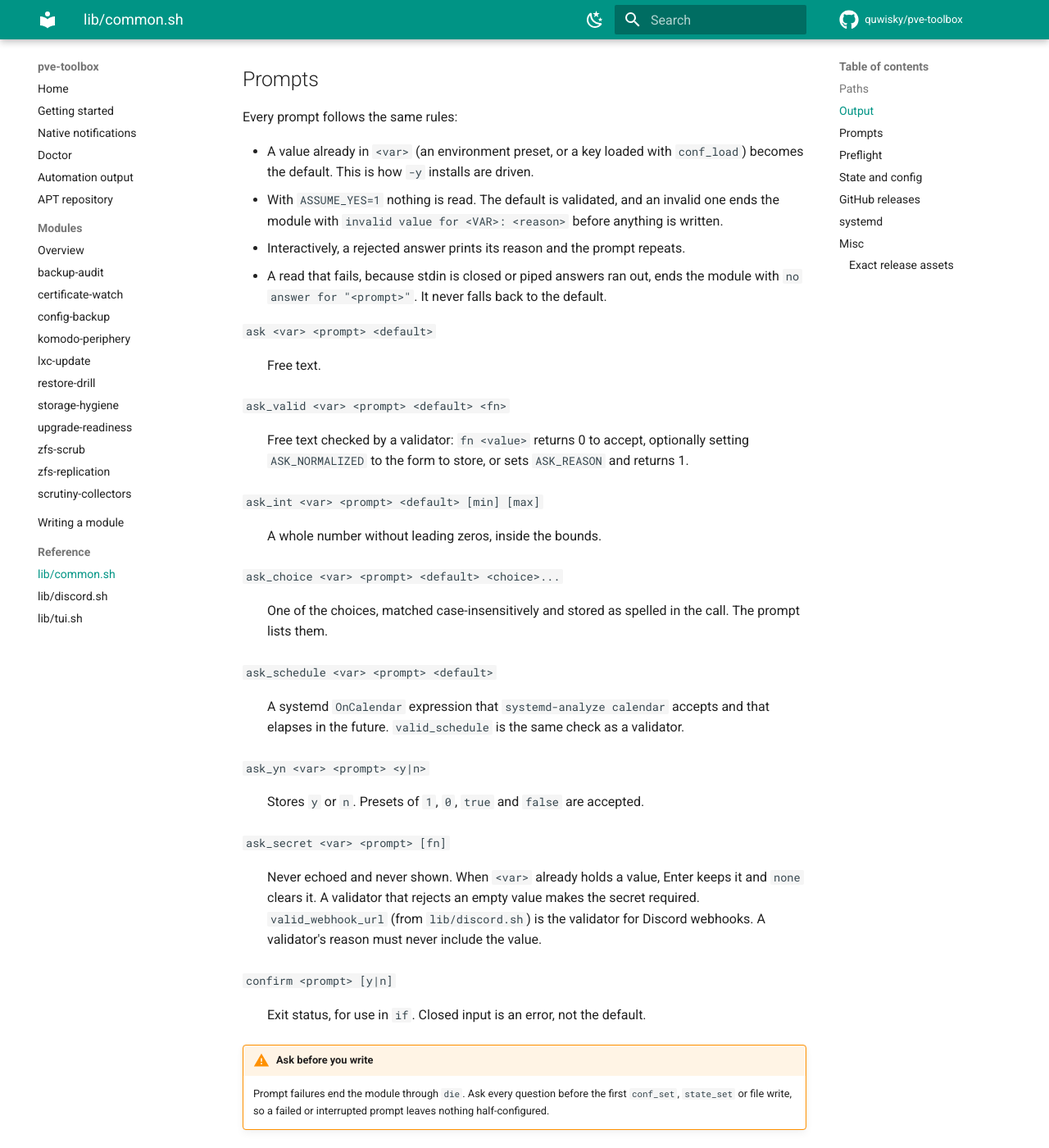
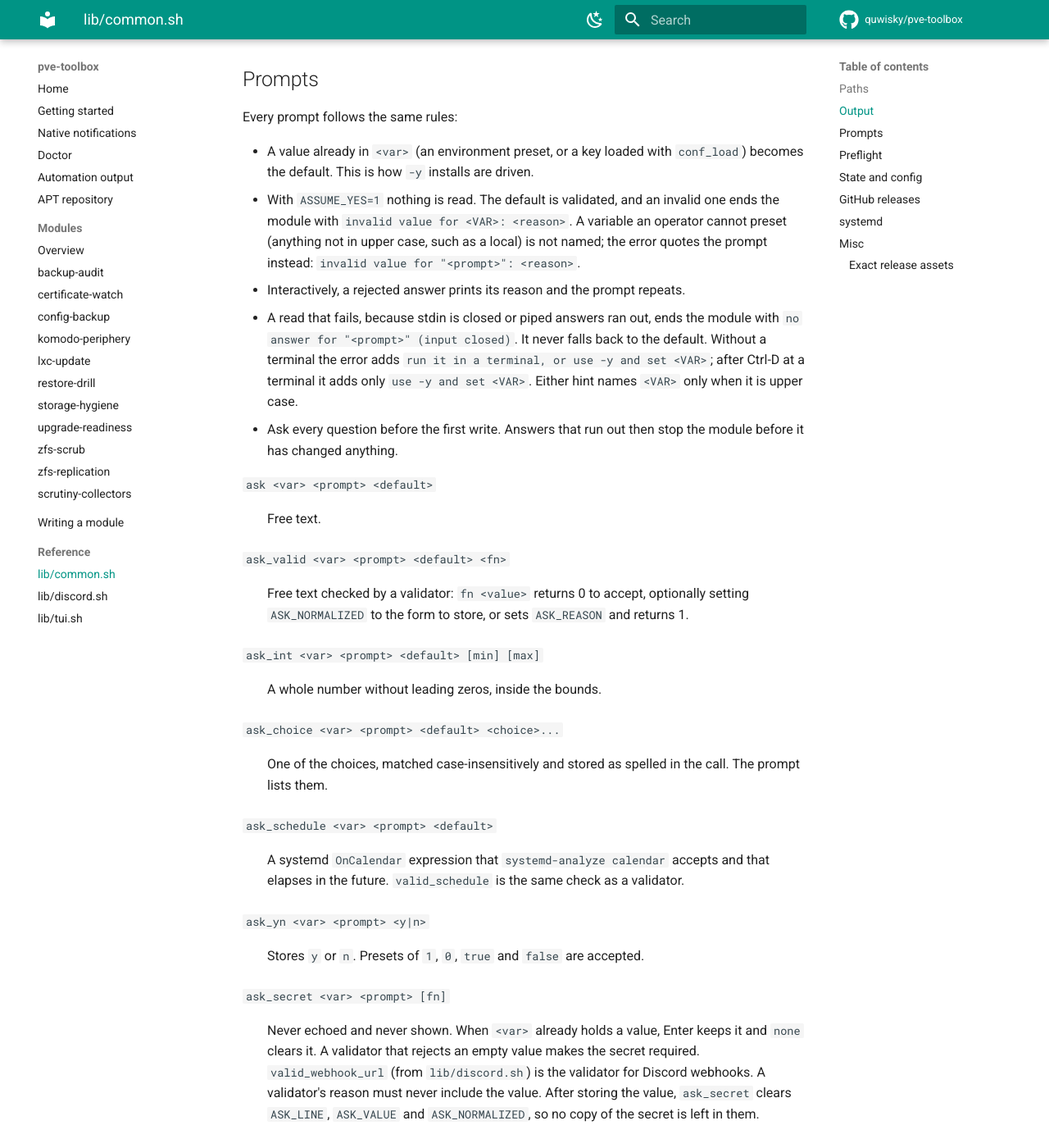
Before and after one commit to quwisky/pve-toolbox, an MkDocs documentation site: the page built from docs/reference/common.md, in a window 1280 px wide and 1400 px high, scrolled down 981 px. Shown: the whole window at 82% size. Built offline with MkDocs 1.6.1 and Material for MkDocs 9.7.7, drawn with Linux system fonts in a browser that asks for light colours; comment, search, counter and statistics services are not loaded.

Commit message:
fix(input): clearer prompt errors and no secret left in ASK_NORMALIZED
- An invalid -y default for a variable an operator cannot preset (not
  upper case) now names the prompt instead of an internal variable.
- Ctrl-D at a terminal no longer advises running it in a terminal; the
  piped-input wording is unchanged.
- ask_secret clears ASK_NORMALIZED along with ASK_LINE and ASK_VALUE, and
  tests/lib.sh now asserts all three are empty on both success paths.
- The pty test covers the Ctrl-D wording.

Co-Authored-By: Claude Opus 5.5 <noreply@anthropic.com>
Claude-Session: https://claude.ai/code/session_011KxtBtqL421fz5g4qHjyYD

```diff
--- a/docs/reference/common.md
+++ b/docs/reference/common.md
@@ -38,12 +38,19 @@ Every prompt follows the same rules:
 - A value already in `<var>` (an environment preset, or a key loaded with
   `conf_load`) becomes the default. This is how `-y` installs are driven.
 - With `ASSUME_YES=1` nothing is read. The default is validated, and an
-  invalid one ends the module with `invalid value for <VAR>: <reason>` before
-  anything is written.
+  invalid one ends the module with `invalid value for <VAR>: <reason>`. A
+  variable an operator cannot preset (anything not in upper case, such as a
+  local) is not named; the error quotes the prompt instead:
+  `invalid value for "<prompt>": <reason>`.
 - Interactively, a rejected answer prints its reason and the prompt repeats.
 - A read that fails, because stdin is closed or piped answers ran out, ends
-  the module with `no answer for "<prompt>"`. It never falls back to the
-  default.
+  the module with `no answer for "<prompt>" (input closed)`. It never falls
+  back to the default. Without a terminal the error adds
+  `run it in a terminal, or use -y and set <VAR>`; after Ctrl-D at a terminal
+  it adds only `use -y and set <VAR>`. Either hint names `<VAR>` only when it
+  is upper case.
+- Ask every question before the first write. Answers that run out then stop
+  the module before it has changed anything.
 
 `ask <var> <prompt> <default>`
 : Free text.
@@ -73,7 +80,8 @@ Every prompt follows the same rules:
   keeps it and `none` clears it. A validator that rejects an empty value makes
   the secret required. `valid_webhook_url` (from `lib/discord.sh`) is the
   validator for Discord webhooks. A validator's reason must never include the
-  value.
+  value. After storing the value, `ask_secret` clears `ASK_LINE`, `ASK_VALUE`
+  and `ASK_NORMALIZED`, so no copy of the secret is left in them.
 
 `confirm <prompt> [y|n]`
 : Exit status, for use in `if`. Closed input is an error, not the default.
```
Also changed, not shown: 4 other files.
